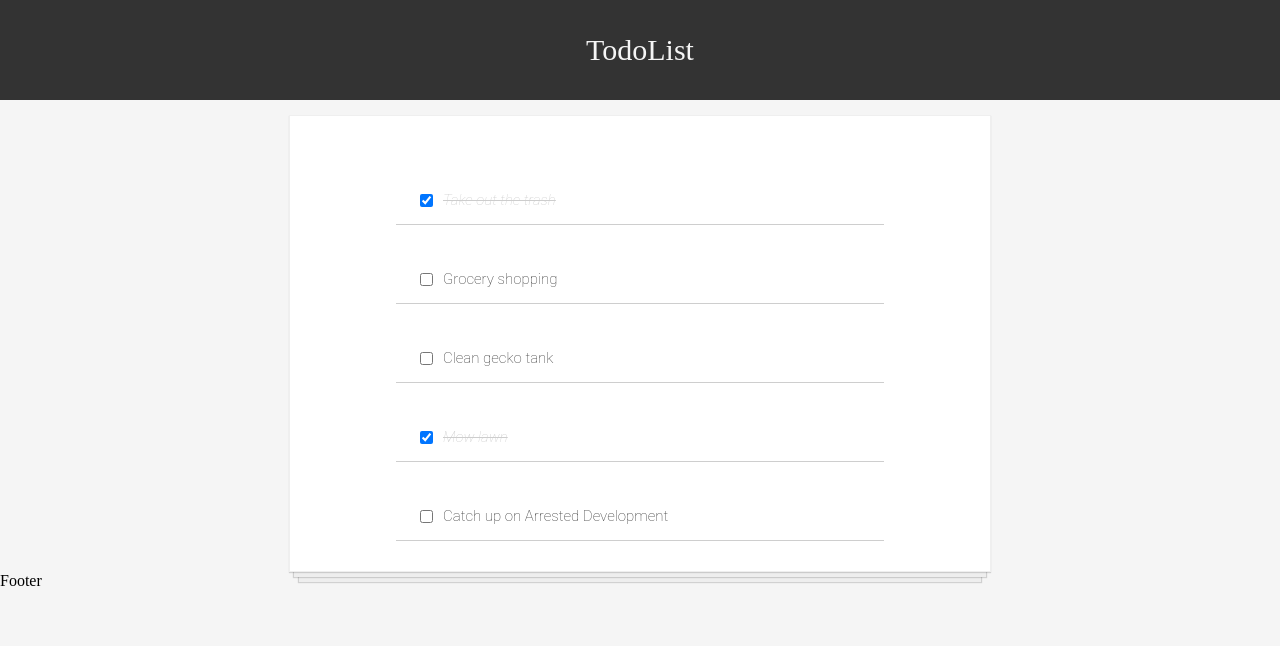
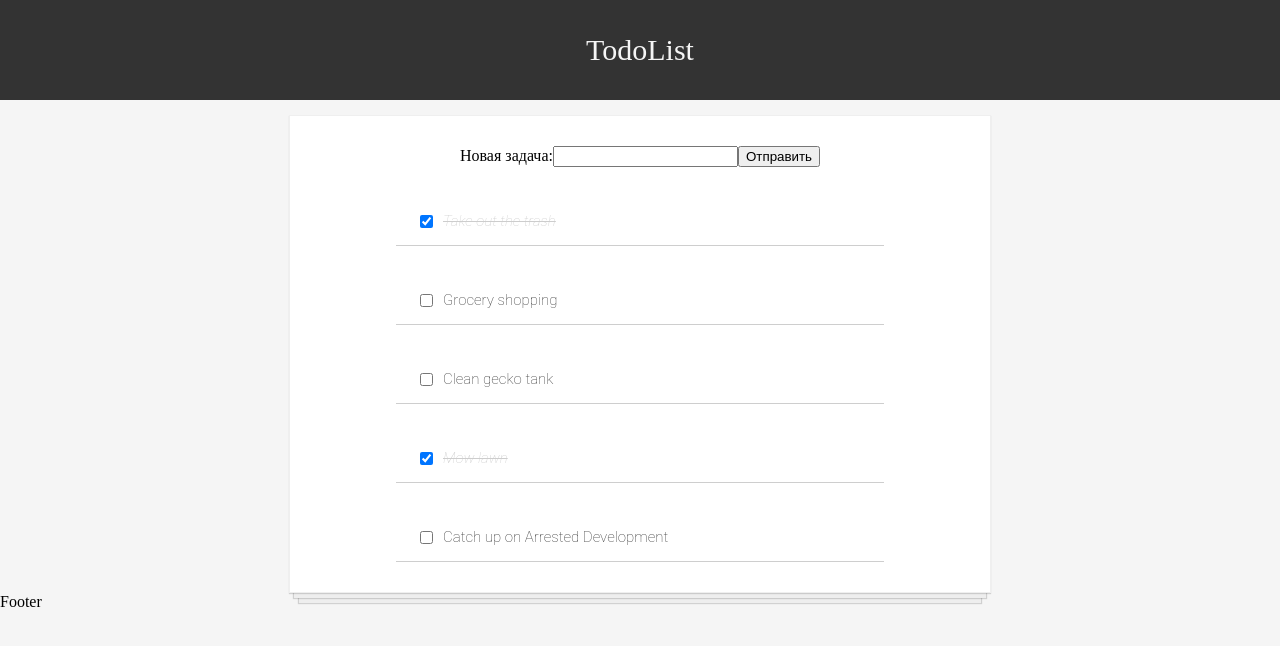
Before and after one commit to fwelpe/todolist, a React (Create React App) app: page / in a window 1280 px wide. Shown: the top 646 px of the page. Built offline with nearby package versions, Linux system fonts and the light colour scheme.

Commit message:
-1th day

```diff
--- /dev/null
+++ b/src/AddForm.js
@@ -0,0 +1,49 @@
+import React from 'react';
+
+class NameForm extends React.Component {
+    constructor(props) {
+        super(props);
+        this.state = {
+            value: '',
+        };
+        this.handleChange = this.handleChange.bind(this);
+        this.handleSubmit = this.handleSubmit.bind(this);
+    }
+
+    handleChange(event) {
+        this.setState({ value: event.target.value });
+    }
+
+    handleSubmit(event) {
+        event.preventDefault();
+        const data = {
+            l: 'root',
+            p: 'ewe4',
+            req: 'insert into todolist (todo) values ("' + this.state.value + '")'
+        }
+
+        fetch('http://95.165.129.236:8080/r.php', {
+            headers: {
+                'Accept': 'application/json',
+                'Content-Type': 'application/json'
+            },
+            method: "POST",
+            mode: 'no-cors',
+            body: JSON.stringify(data)
+        })
+    }
+
+    render() {
+        return (
+            <form onSubmit={this.handleSubmit}>
+                <label>
+                    Новая задача:
+            <input type="text" value={this.state.value} onChange={this.handleChange} />
+                </label>
+                <input type="submit" value="Отправить" />
+            </form>
+        );
+    }
+}
+
+export default NameForm
--- a/src/App.js
+++ b/src/App.js
@@ -4,6 +4,7 @@ import Header from './components/Header.js';
 import Footer from './components/Footer.js';
 import todosData from './todosData'
 import TodoItem from './TodoItem'
+import AddForm from './AddForm'
 
 
 class App extends React.Component {
@@ -57,6 +58,7 @@ class App extends React.Component {
       <div>
         <Header />
         <div className="todo-list">
+          <AddForm />
           {todoItems}
         </div>
         <Footer />
```
Also changed, not shown: 1 other file (tests, documents, lock files or other folders).
